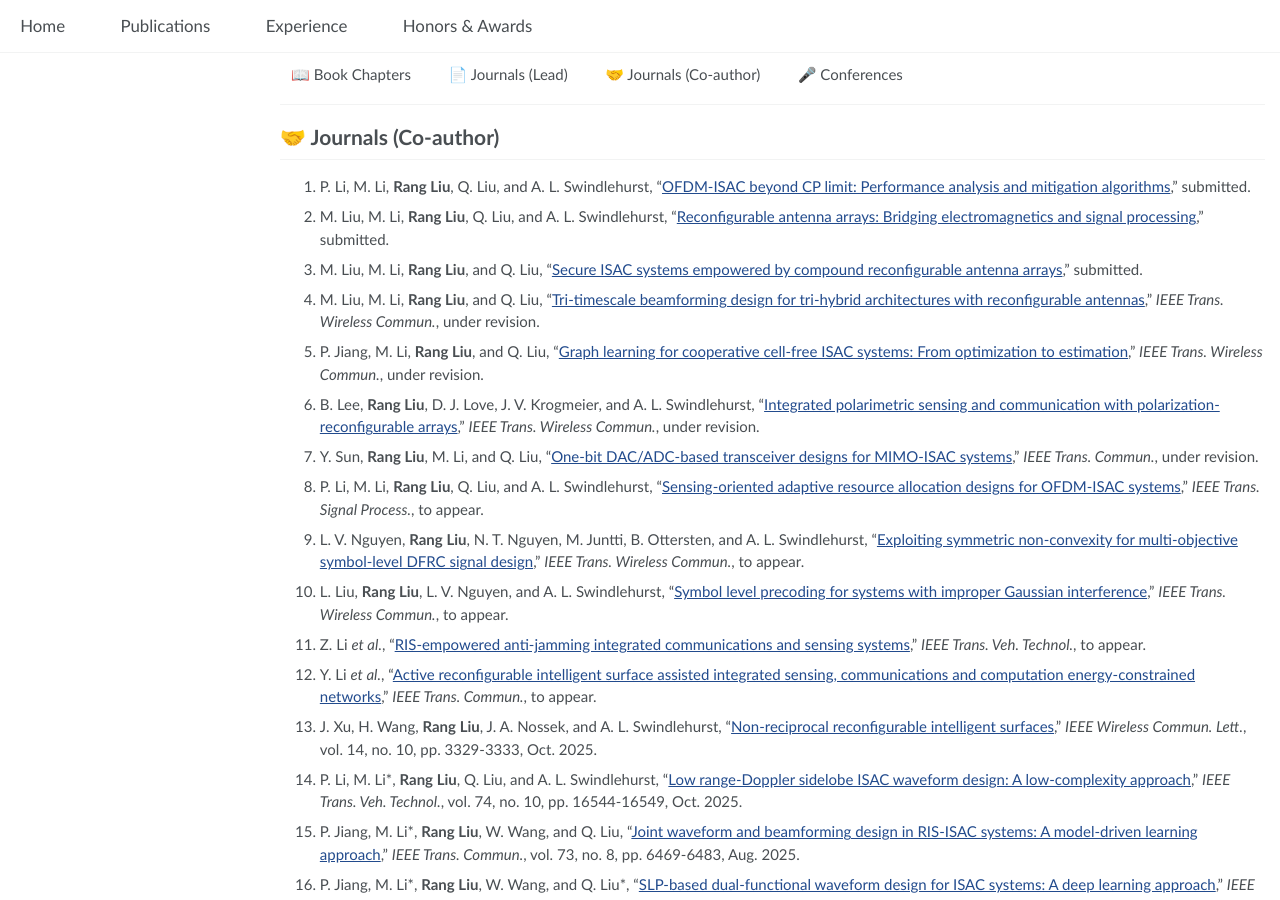
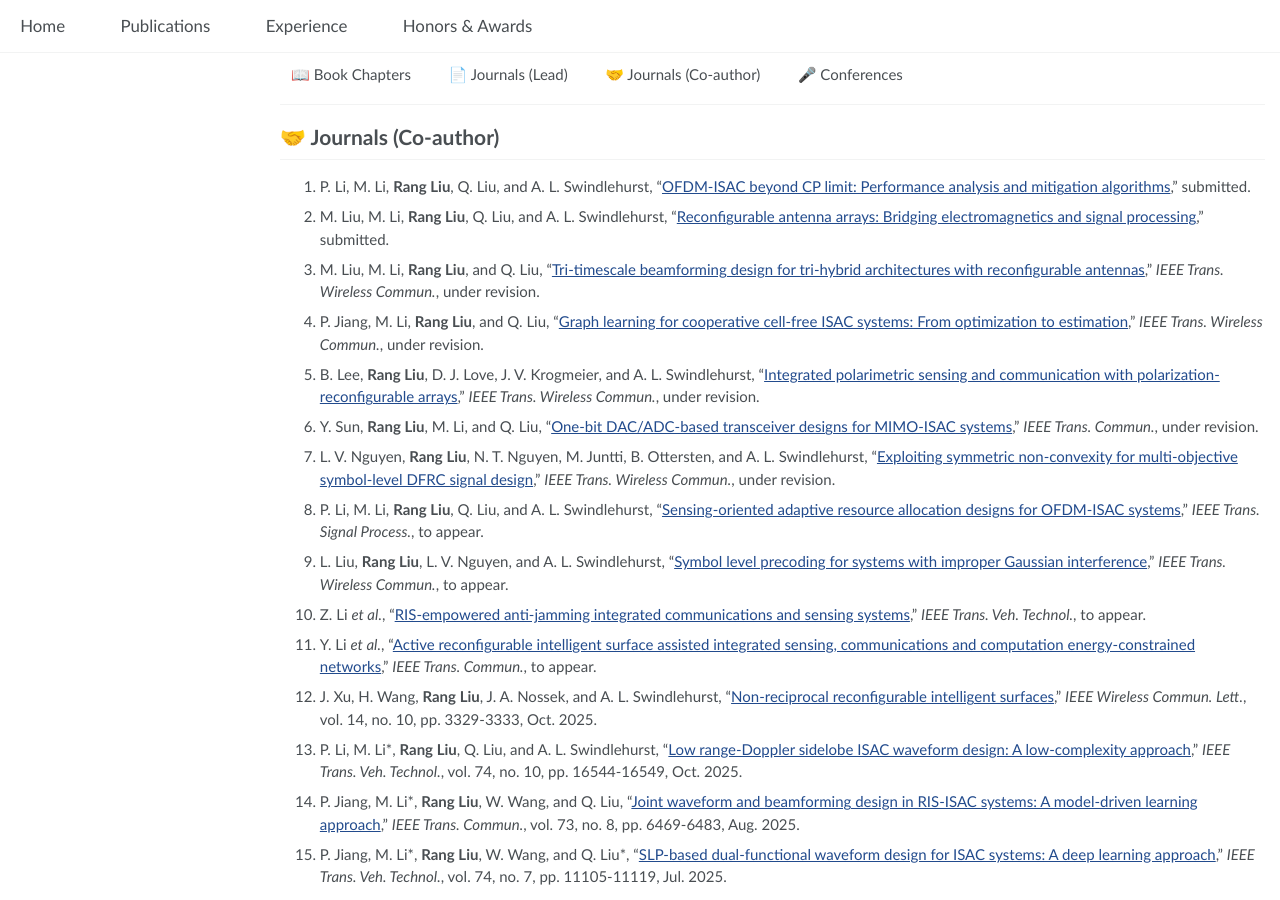
Before and after one commit to RangLiu0706/RangLiu0706.github.io, a Jekyll site: the page built from _pages/publications.md, in a window 1280 px wide and 900 px high, scrolled down 1518 px. Built offline with Jekyll 4.4.1, drawn with Linux system fonts in a browser that asks for light colours; some of the changed text lies outside the part shown.

Commit message:
update251122

```diff
--- a/_pages/publications.md
+++ b/_pages/publications.md
@@ -85,7 +85,6 @@ in *Metasurfaces for Wireless Communications*. Springer, in production.
 
 33. M. Liu, M. Li, **Rang Liu**, Q. Liu, and A. L. Swindlehurst, "[Reconfigurable antenna arrays: Bridging electromagnetics and signal processing](https://arxiv.org/abs/2510.17113)," submitted.
 
-32. M. Liu, M. Li, **Rang Liu**, and Q. Liu, "[Secure ISAC systems empowered by compound reconfigurable antenna arrays](https://arxiv.org/abs/2508.16055)," submitted.
 
 27. M. Liu, M. Li, **Rang Liu**, and Q. Liu, "[Tri-timescale beamforming design for tri-hybrid architectures with reconfigurable antennas](https://arxiv.org/abs/2503.03620)," *IEEE Trans. Wireless Commun.*, under revision.
 
@@ -95,9 +94,10 @@ in *Metasurfaces for Wireless Communications*. Springer, in production.
 
 26. Y. Sun, **Rang Liu**, M. Li, and Q. Liu, "[One-bit DAC/ADC-based transceiver designs for MIMO-ISAC systems]()," *IEEE Trans. Commun.*, under revision.
 
+29. L. V. Nguyen, **Rang Liu**, N. T. Nguyen, M. Juntti, B. Ottersten, and A. L. Swindlehurst, "[Exploiting symmetric non-convexity for multi-objective symbol-level DFRC signal design](https://arxiv.org/abs/2504.14281)," *IEEE Trans. Wireless Commun.*, under revision.
+
+
 28. P. Li, M. Li, **Rang Liu**, Q. Liu, and A. L. Swindlehurst, "[Sensing-oriented adaptive resource allocation designs for OFDM-ISAC systems](https://arxiv.org/abs/2504.06605)," *IEEE Trans. Signal Process.*, to appear.
-
-29. L. V. Nguyen, **Rang Liu**, N. T. Nguyen, M. Juntti, B. Ottersten, and A. L. Swindlehurst, "[Exploiting symmetric non-convexity for multi-objective symbol-level DFRC signal design](https://arxiv.org/abs/2504.14281)," *IEEE Trans. Wireless Commun.*, to appear.
 
 
 22. L. Liu, **Rang Liu**, L. V. Nguyen, and A. L. Swindlehurst, "[Symbol level precoding for systems with improper Gaussian interference](https://arxiv.org/abs/2409.07034)," *IEEE Trans. Wireless Commun.*, to appear.
```
Also changed, not shown: other parts of _pages/publications.md (+1 -1 lines).
